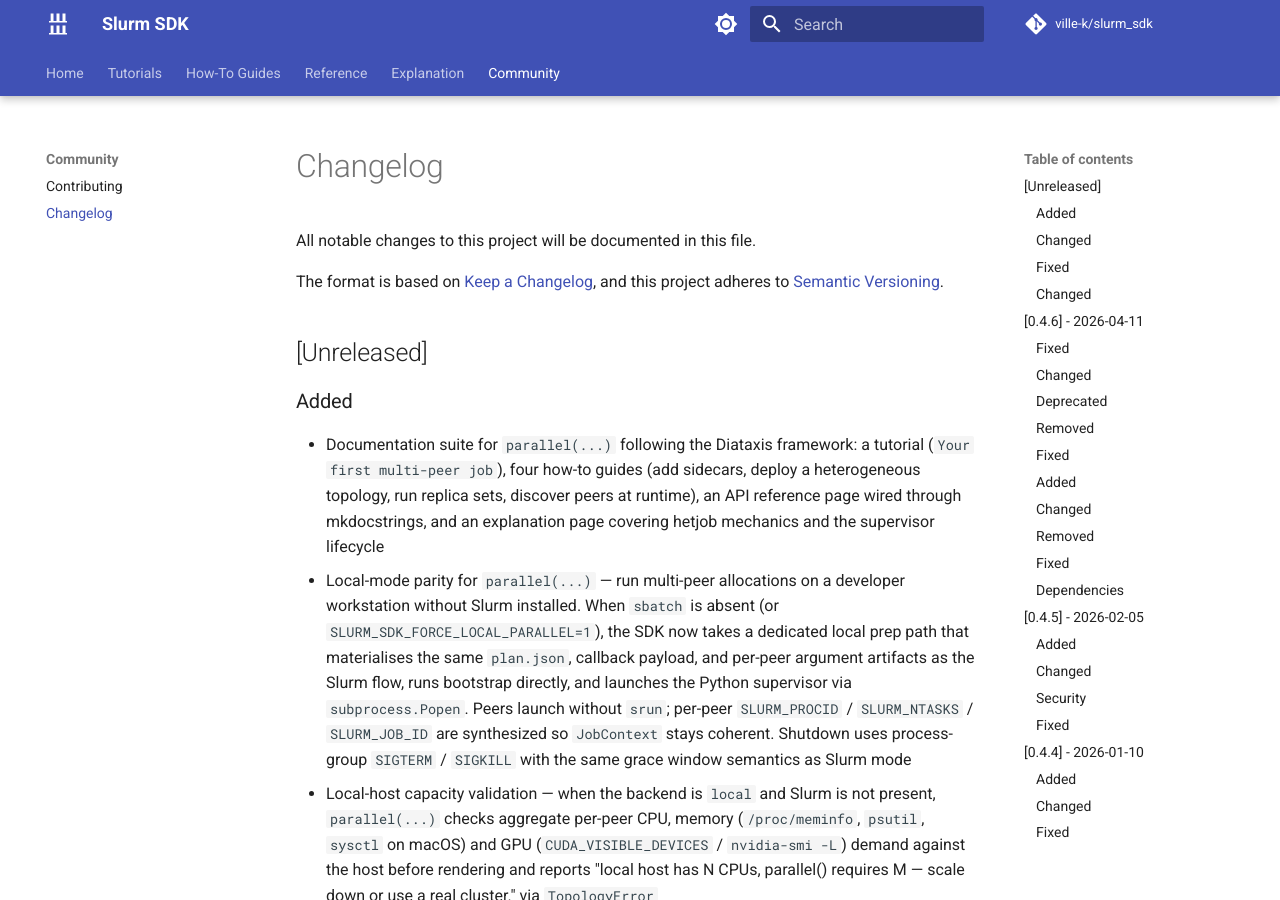
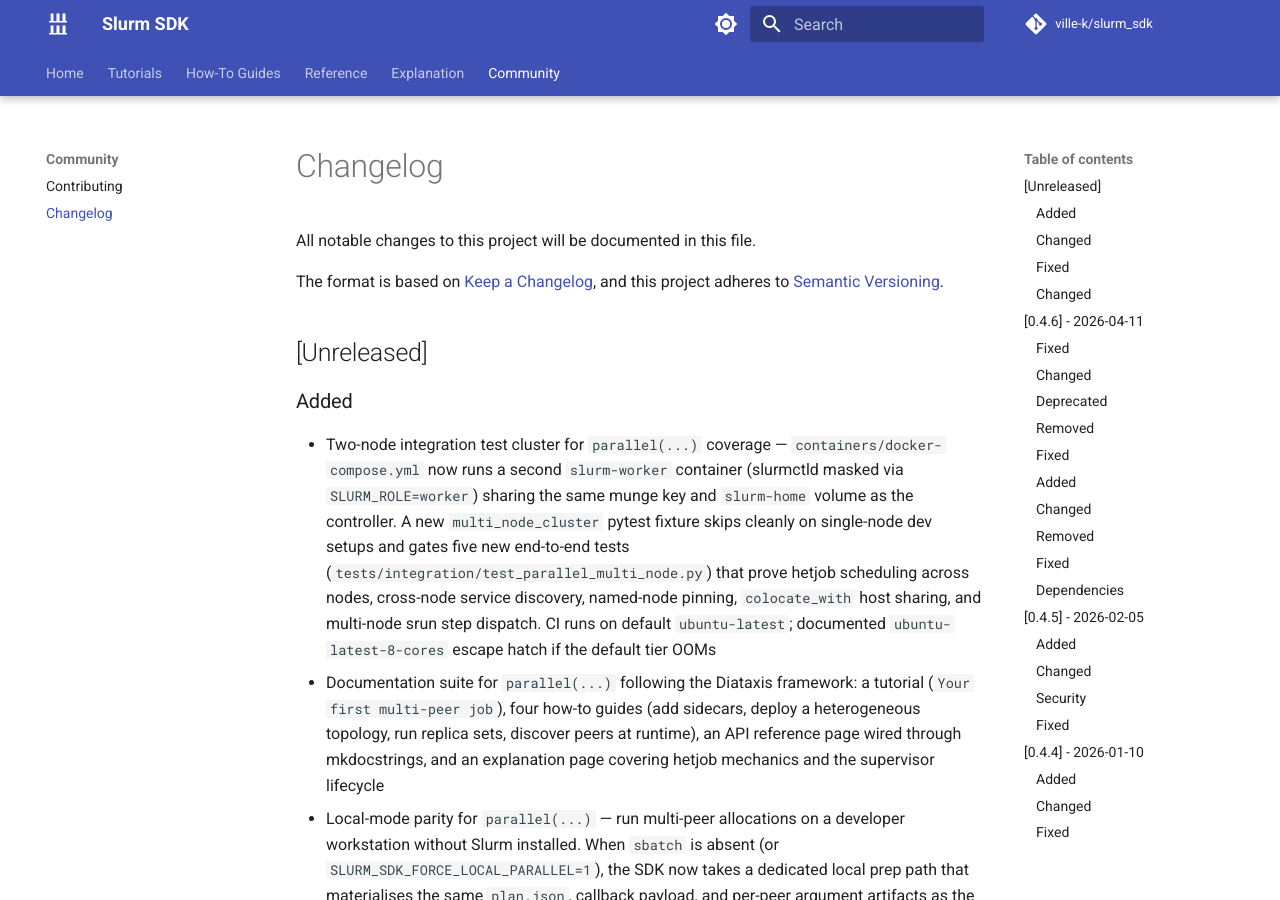
Before and after one commit to ville-k/slurm_sdk, an MkDocs documentation site: the page built from docs/CHANGELOG.md, in a window 1280 px wide and 900 px high. Built offline with MkDocs 1.6.1 and Material for MkDocs 9.7.7, drawn with Linux system fonts in a browser that asks for light colours; comment, search, counter and statistics services are not loaded.

Commit message:
docs(parallel): changelog note for multi-node integration coverage
Documents the new two-node test cluster + 5 multi-node end-to-end
tests under Added, plus the `ubuntu-latest-8-cores` CI escape hatch.

```diff
--- a/docs/CHANGELOG.md
+++ b/docs/CHANGELOG.md
@@ -9,6 +9,17 @@
 
 ### Added
 
+- Two-node integration test cluster for `parallel(...)` coverage —
+  `containers/docker-compose.yml` now runs a second `slurm-worker`
+  container (slurmctld masked via `SLURM_ROLE=worker`) sharing the same
+  munge key and `slurm-home` volume as the controller. A new
+  `multi_node_cluster` pytest fixture skips cleanly on single-node dev
+  setups and gates five new end-to-end tests
+  (`tests/integration/test_parallel_multi_node.py`) that prove hetjob
+  scheduling across nodes, cross-node service discovery, named-node
+  pinning, `colocate_with` host sharing, and multi-node srun step
+  dispatch. CI runs on default `ubuntu-latest`; documented
+  `ubuntu-latest-8-cores` escape hatch if the default tier OOMs
 - Documentation suite for `parallel(...)` following the Diataxis framework:
   a tutorial (`Your first multi-peer job`), four how-to guides (add
   sidecars, deploy a heterogeneous topology, run replica sets, discover
```
